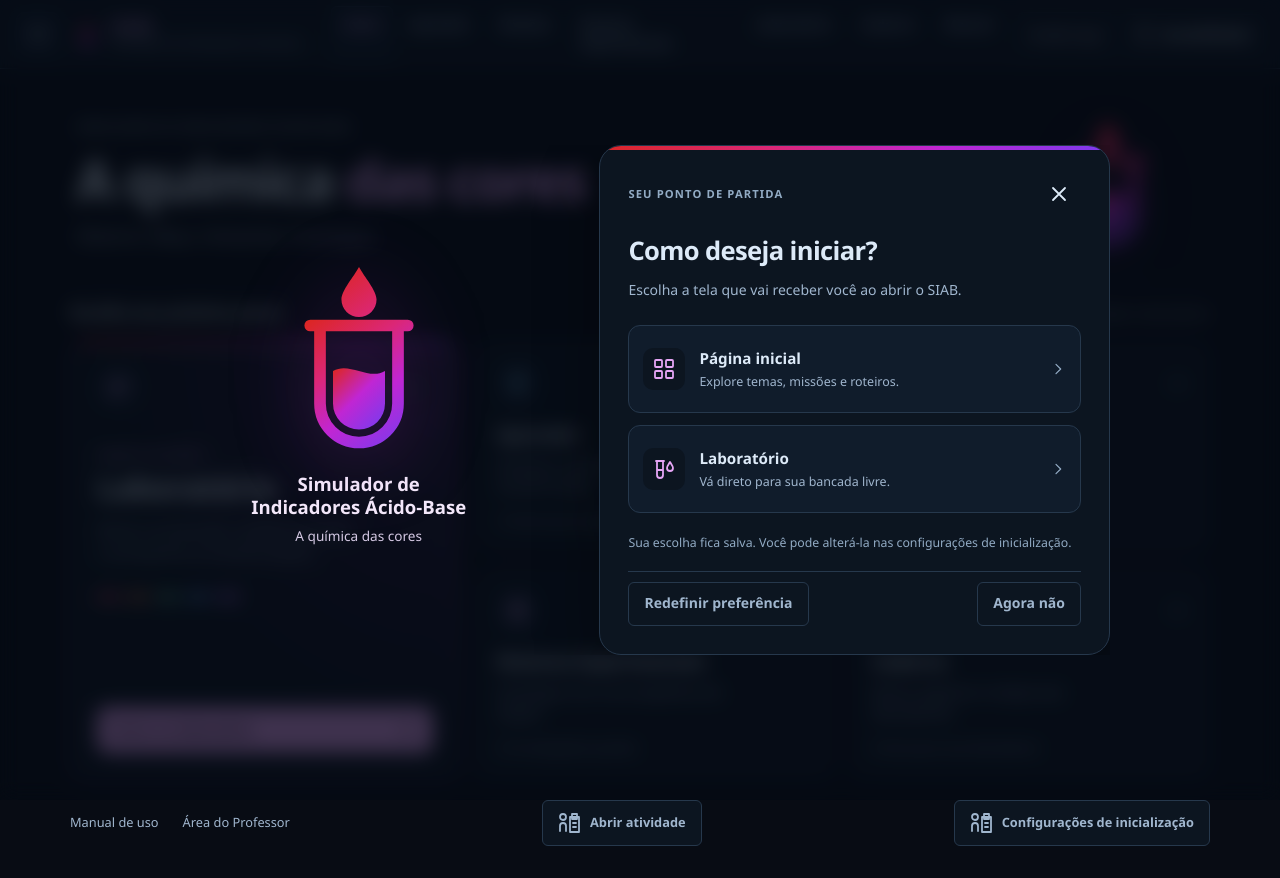
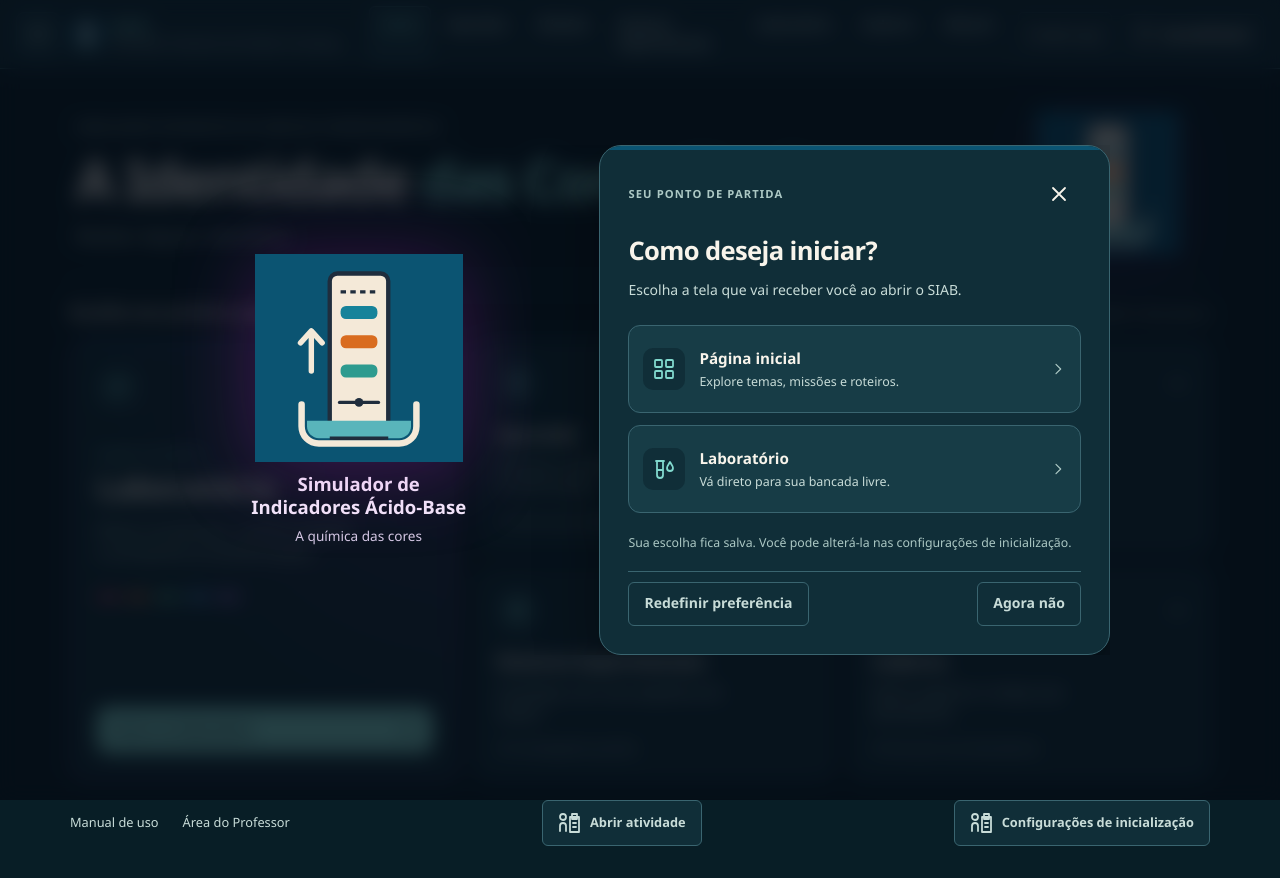
Before and after one commit to qui-x/cromatografia, a website: page index.html in a window 1280 px wide. Drawn offline with Linux system fonts and the light colour scheme.

Commit message:
feat(siac): identidade visual em index.html

```diff
--- a/index.html
+++ b/index.html
@@ -6,19 +6,19 @@
       name="viewport"
       content="width=device-width,initial-scale=1,viewport-fit=cover"
     />
-    <meta name="theme-color" content="#0c1520" />
+    <meta name="theme-color" content="#0B5472" />
     <meta
       name="description"
-      content="SIAB — Simulador de Indicadores Ácido-Base. A química das cores: temas, missões e investigações de ácidos e bases para o ensino médio."
+      content="SIAC — Simulador Interativo de Análise Cromatográfica. A Identidade das Cores Ocultas."
     />
     <meta name="mobile-web-app-capable" content="yes" />
     <meta name="apple-mobile-web-app-capable" content="yes" />
-    <meta name="apple-mobile-web-app-title" content="SIAB" />
+    <meta name="apple-mobile-web-app-title" content="SIAC" />
     <meta
       name="apple-mobile-web-app-status-bar-style"
       content="black-translucent"
     />
-    <title>SIAB — Simulador de Indicadores Ácido-Base</title>
+    <title>SIAC — A Identidade das Cores Ocultas</title>
     <link rel="manifest" href="manifest.webmanifest" />
     <link rel="icon" type="image/svg+xml" href="assets/siab-icone.svg" />
     <link rel="apple-touch-icon" href="assets/icones/apple-touch-icon.png" />
@@ -34,7 +34,7 @@
     <!-- Animação de abertura desligada pelo usuário: esconde antes de desenhar (ver js/ui/abertura.js). -->
     <script>
       try {
-        if (localStorage.getItem("siab_abertura") === "off")
+        if (localStorage.getItem("siac_abertura") === "off")
           document.documentElement.dataset.abertura = "off";
       } catch (erro) {}
     </script>
@@ -44,6 +44,7 @@
     <link rel="stylesheet" href="css/mobile-controls.css?v=1.0.0+20261012" />
     <link rel="stylesheet" href="css/refinements.css?v=1.0.0+20261012" />
     <link rel="stylesheet" href="css/aplicativo.css?v=1.0.0+20261012" />
+    <link rel="stylesheet" href="css/siac-identidade.css?v=siac-0.1.0" />
   </head>
   <body>
     <noscript
@@ -56,11 +57,11 @@
       <div class="abertura-palco">
         <svg class="abertura-tubos" viewBox="0 0 400 215"></svg>
         <div class="abertura-marca">
-          <img src="assets/siab-icone.svg" alt="" width="46" height="46" />
+          <img src="assets/siac-icone.svg" alt="" width="46" height="46" />
           <div>
-            <strong>SIAB</strong
-            ><span>Simulador de Indicadores Ácido-Base</span
-            ><em>A química das cores</em>
+            <strong>SIAC</strong
+            ><span>Simulador Interativo de Análise Cromatográfica</span
+            ><em>A Identidade das Cores Ocultas</em>
           </div>
         </div>
       </div>
@@ -113,12 +114,12 @@
       <a
         class="header-brand"
         href="#/"
-        aria-label="SIAB, Simulador de Indicadores Ácido-Base: página principal"
+        aria-label="SIAC, Simulador Interativo de Análise Cromatográfica: página principal"
       >
-        <img src="assets/siab-icone.svg" alt="" width="30" height="30" />
+        <img src="assets/siac-icone.svg" alt="" width="30" height="30" />
         <div>
-          <strong>SIAB</strong
-          ><span id="header-nome">Simulador de Indicadores Ácido-Base</span>
+          <strong>SIAC</strong
+          ><span id="header-nome">Simulador Interativo de Análise Cromatográfica</span>
         </div>
       </a>
       <nav class="main-nav" aria-label="Seções principais">
@@ -166,15 +167,15 @@
       <section data-tela="inicio" class="tela tela-inicio" hidden>
         <header class="inicio-hero">
           <div>
-            <p class="eyebrow">SIMULADOR DE INDICADORES ÁCIDO-BASE</p>
+            <p class="eyebrow">SIMULADOR INTERATIVO DE ANÁLISE CROMATOGRÁFICA</p>
             <h1 id="inicio-titulo" data-foco tabindex="-1">
-              A química <span>das cores</span>
+              A Identidade <span>das Cores Ocultas</span>
             </h1>
-            <p class="inicio-lema">Observe. Meça. Interprete. Investigue.</p>
+            <p class="inicio-lema">Revelar. Separar. Identificar.</p>
           </div>
           <img
             class="start-icon"
-            src="assets/siab-icone.svg"
+            src="assets/siac-icone.svg"
             alt=""
             width="144"
             height="144"
@@ -184,7 +185,7 @@
           <h2>Escolha seu próximo passo</h2>
           <span>Da curiosidade à descoberta</span>
         </div>
-        <nav class="caminhos inicio-caminhos" aria-label="O que fazer no SIAB">
+        <nav class="caminhos inicio-caminhos" aria-label="O que fazer no SIAC">
           <a class="caminho caminho-laboratorio" href="#/laboratorio">
             <span class="inicio-card-topo">
               <span class="inicio-card-icone"
@@ -2271,7 +2272,7 @@
       aria-describedby="startup-description"
     >
       <div class="startup-brand" aria-hidden="true">
-        <img src="assets/siab-icone.svg" alt="" width="208" height="208" />
+        <img src="assets/siac-icone.svg" alt="" width="208" height="208" />
         <div>
           <span class="startup-nome">Simulador de Indicadores Ácido-Base</span>
           <em>A química das cores</em>
```
